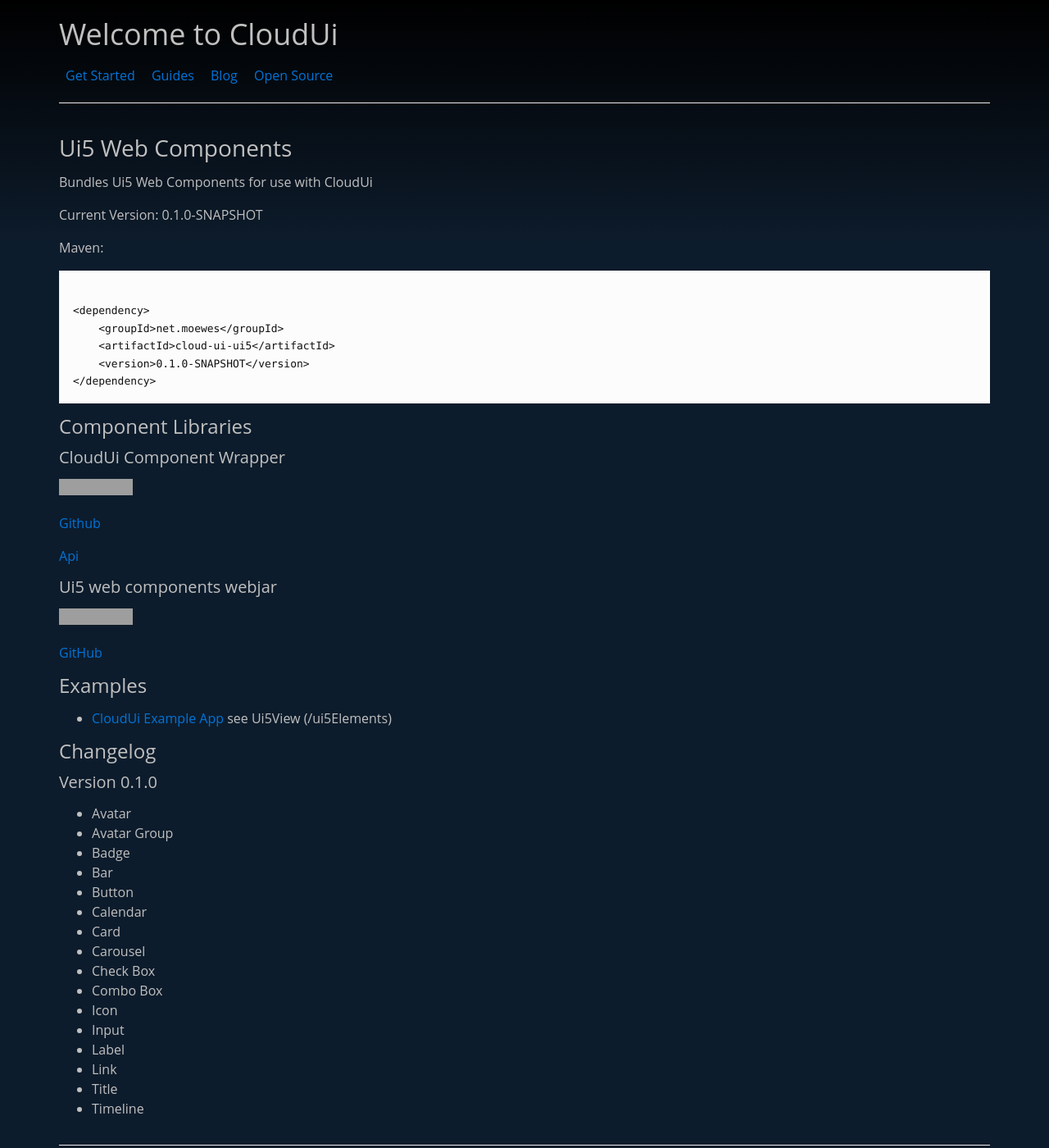
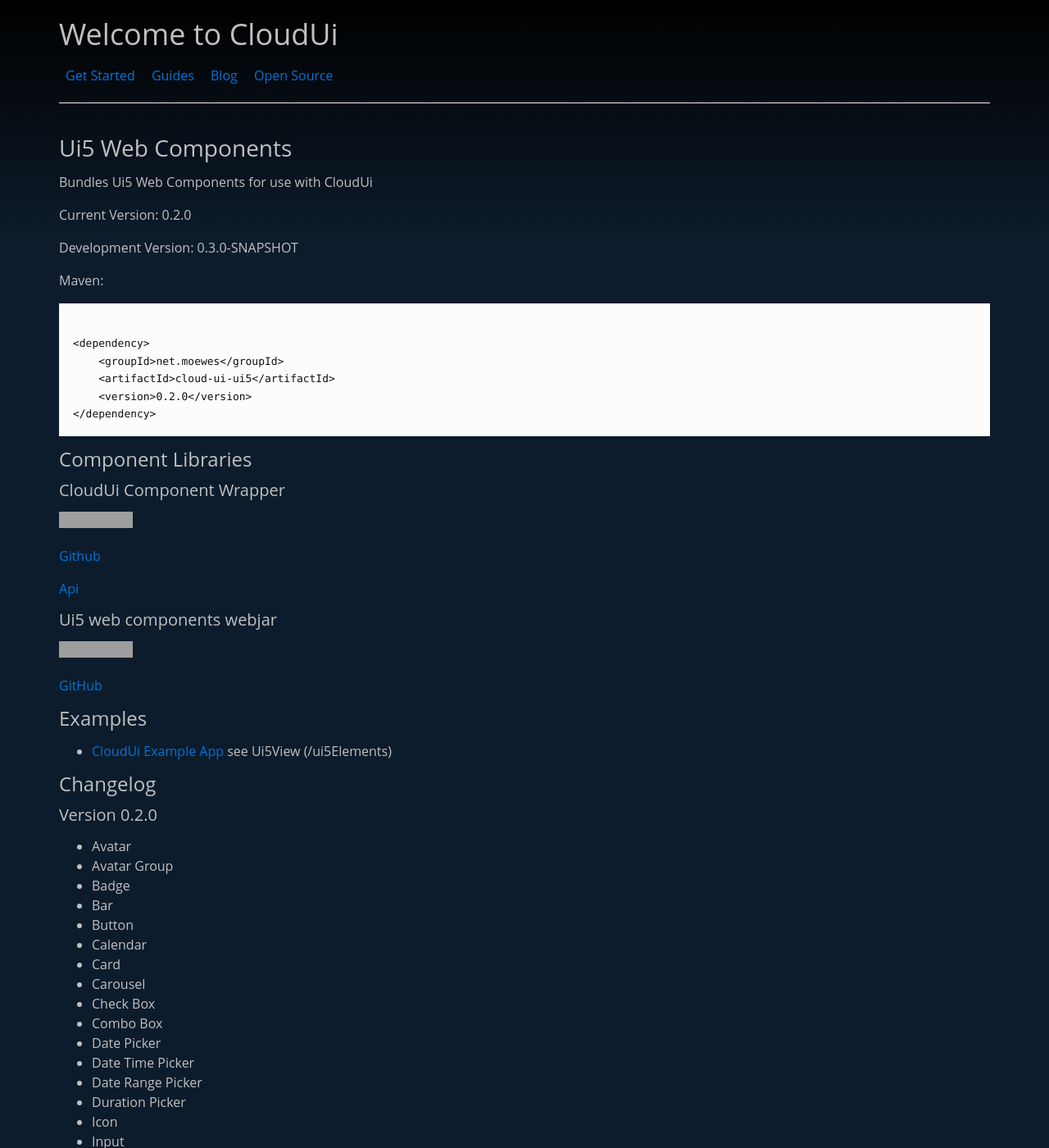
Before and after one commit to klenkes74/cloud-ui, a Jekyll site: the page built from _component_libraries/ui5.md, in a window 1280 px wide and 1400 px high. Shown: the whole window at 82% size. Built offline with Jekyll 4.4.1, drawn with Linux system fonts in a browser that asks for light colours; some of the changed text lies outside the part shown; grey boxes are pictures that could not be loaded.

```diff
--- a/_component_libraries/ui5.md
+++ b/_component_libraries/ui5.md
@@ -7,7 +7,9 @@ layout: page
 
 Bundles Ui5 Web Components for use with CloudUi
 
-Current Version: 0.1.0-SNAPSHOT
+Current Version: 0.2.0
+
+Development Version: 0.3.0-SNAPSHOT
 
 Maven:
 ~~~~
@@ -15,7 +17,7 @@ Maven:
 <dependency>
     <groupId>net.moewes</groupId>
     <artifactId>cloud-ui-ui5</artifactId>
-    <version>0.1.0-SNAPSHOT</version>
+    <version>0.2.0</version>
 </dependency>
 ~~~~
 
@@ -40,7 +42,7 @@ Maven:
 
 #### Changelog
 
-##### Version 0.1.0
+##### Version 0.2.0
 
 * Avatar
 * Avatar Group
@@ -52,9 +54,18 @@ Maven:
 * Carousel
 * Check Box
 * Combo Box
+* Date Picker
+* Date Time Picker
+* Date Range Picker
+* Duration Picker
 * Icon
 * Input
 * Label
 * Link
+* List
+* Tabs
+* Text Area
+* Time Picker
 * Title
 * Timeline
+* Wizard
```
Also changed, not shown: _component_libraries/html.md (+1 -1 lines), _component_libraries/vaadin.md (+14 -3 lines).
